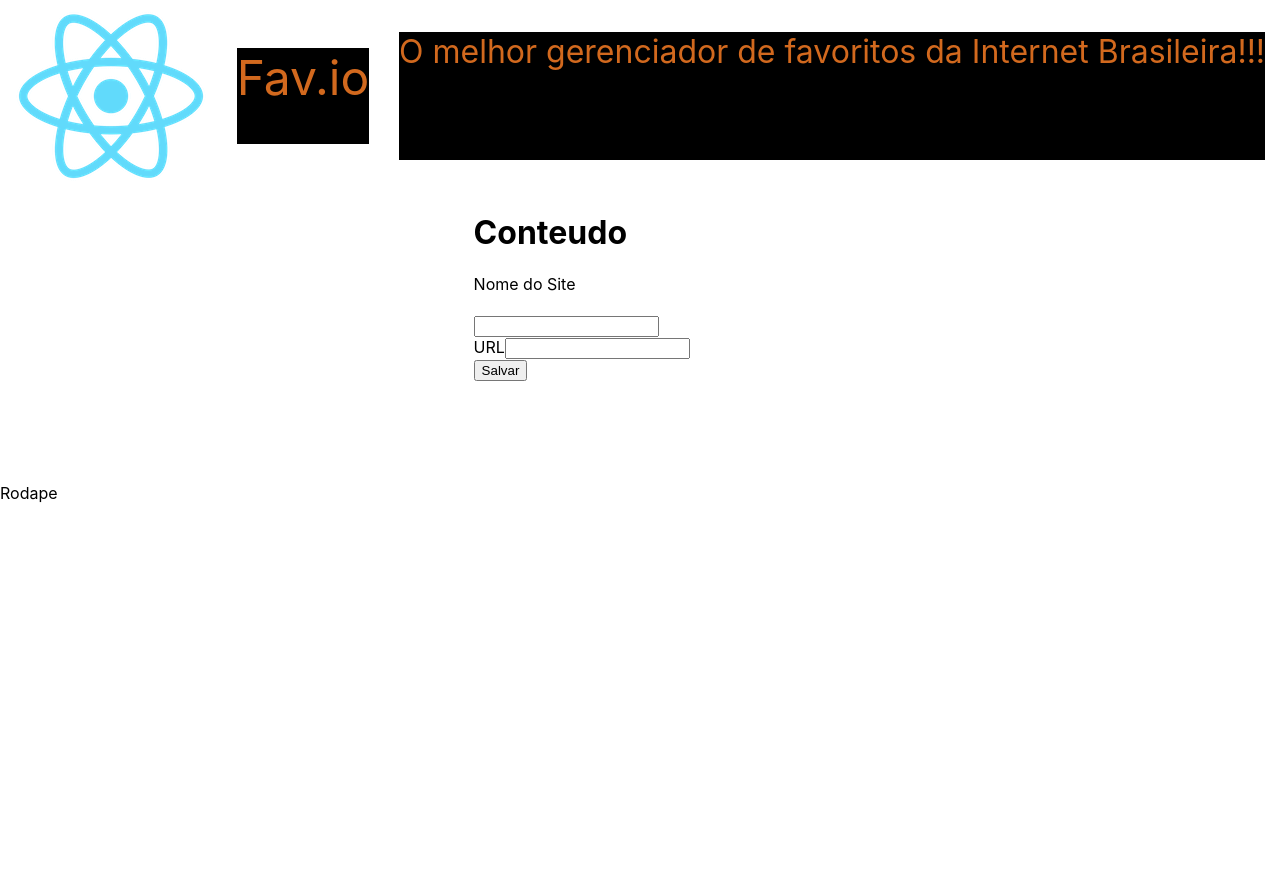
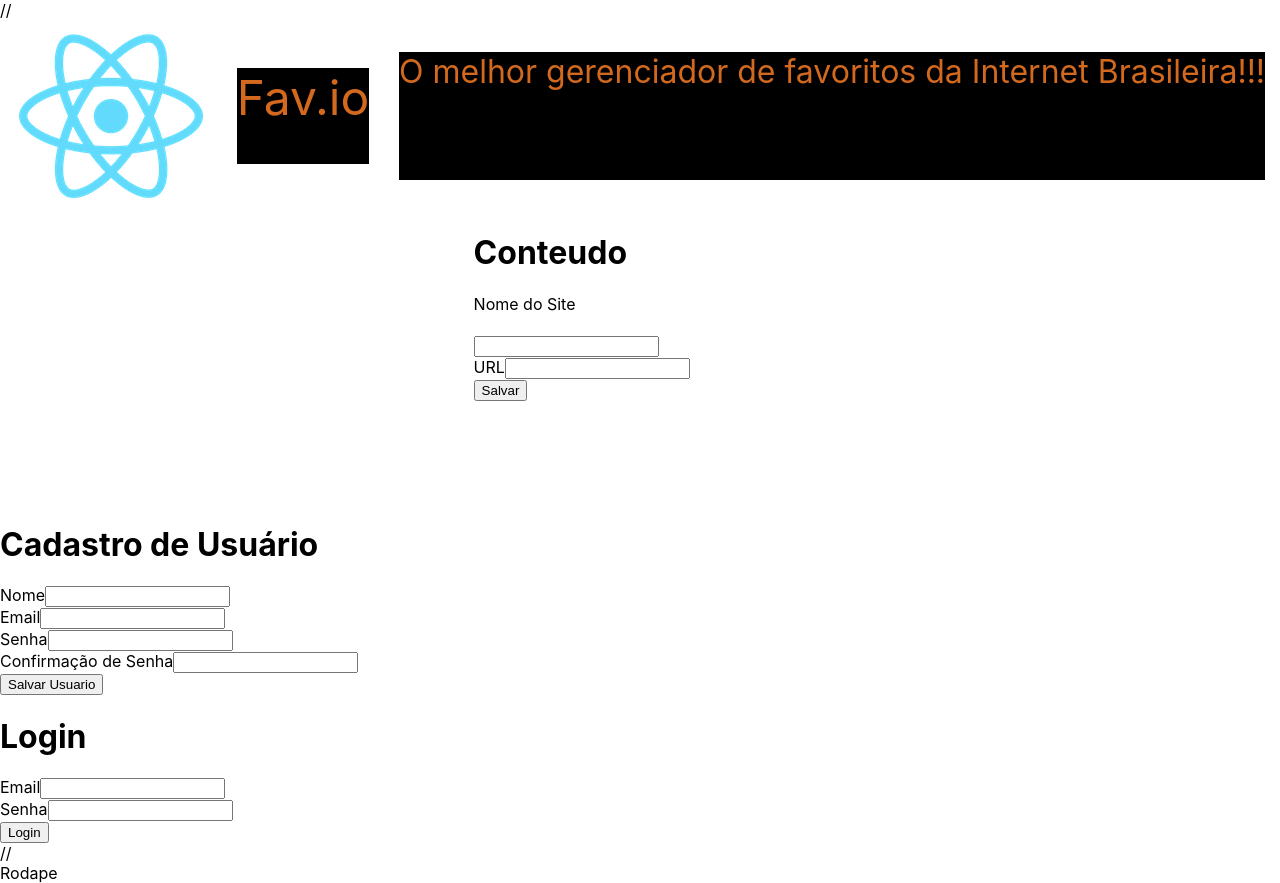
Before and after one commit to marmundo/favio, a React (Create React App) app: page / in a window 1280 px wide. Before the commit the page ends 800 px from the top, so only its background shows below. Built offline with nearby package versions, Linux system fonts and the light colour scheme.

Commit message:
adiciona cadastro e login de usuario

```diff
--- a/src/App.js
+++ b/src/App.js
@@ -1,8 +1,9 @@
 import './App.css';
 import Cabecalho from './componentes/Cabecalho'
+import CadastroUsuario from './componentes/CadastroUsuario';
+import Login from './componentes/Login';
 import Conteudo from './componentes/Conteudo2';
 import Rodape from './componentes/Rodape';
-import Estados from './exemplos/Estados';
 
 
 /*
@@ -10,18 +11,19 @@ Arquivo App JSX
 Componente funcional = Porque ele é uma função
 */
 function App() {
-
-  /*Todo componente deve retornar um html entre parenteses*/
   return (
-    /*O React substitui className por class pq class é palavra reservada do JS*/
-    <>
-    {/* Nosso cabecalho tem uma propriedade chamada titulo */}
-    <Cabecalho logo="logo192.png" titulo="Fav.io" subtitulo="O melhor gerenciador de favoritos da Internet Brasileira!!!"/>
-    <Conteudo/>
-    {/* <Estados/> */}
-    <Rodape/>
-    </>
+      // /*O React substitui className por class pq class é palavra reservada do JS*/
+  <>
+  // {/* Nosso cabecalho tem uma propriedade chamada titulo */}
+  <Cabecalho logo="logo192.png" titulo="Fav.io" subtitulo="O melhor gerenciador de favoritos da Internet Brasileira!!!"/>
+  <Conteudo/>
+  <CadastroUsuario/>
+  <Login/>
+  // {/* <Estados/> */}
+  <Rodape/>
+  </>
   );
 }
 
+
 export default App;
--- /dev/null
+++ b/src/componentes/CadastroUsuario/index.jsx
@@ -0,0 +1,57 @@
+import React, { useState } from 'react'
+import styles from "../Conteudo/Conteudo.module.css";
+
+const CadastroUsuario = () => {
+
+    const [nome,setNome]=useState('')
+    const [email,setEmail]=useState('')
+    const [senha,setSenha]=useState('')
+    const [confirmacaoSenha,setconfirmacaoSenha]=useState('')
+
+    function handleNome(e){
+        setNome(e.target.value)
+    }
+    function handleEmail(e){
+        setEmail(e.target.value)
+    }
+    function handleSenha(e){
+        setSenha(e.target.value)
+    }
+    function handleConfirmacaoDeSenha(e){
+        setconfirmacaoSenha(e.target.value)
+    }
+
+    function handleSubmit(e){
+        if(senha==confirmacaoSenha){
+            const user={nome,email,senha}
+            localStorage.setItem('user',JSON.stringify(user))
+        }else{
+            alert("As senhas não coincidem")
+        }
+    }
+
+  return (
+        <div id="div-cadastro-usuario" className={styles.conteudo}>
+          <h1>Cadastro de Usuário</h1>
+          <form>
+            <label htmlFor="cadastro_nome">Nome</label>
+            <input type="text" onChange={(e) => handleNome(e)} />
+            <br/>            <label htmlFor="cadastro_email">Email</label>
+            <input type="text" onChange={(e) => handleEmail(e)} />
+            <br/>
+            <label htmlFor="cadastro_senha">Senha</label>
+            <input type="text" onChange={(e) => handleSenha(e)} />
+            <br/>
+            <label htmlFor="cadastro_confirmacaoSenha">Confirmação de Senha</label>
+            <input type="text" onChange={(e) => handleConfirmacaoDeSenha(e)} />
+            <br/>
+            <button onClick={(e)=>{
+                e.preventDefault();
+                handleSubmit(e)
+            }}>Salvar Usuario</button>
+          </form>
+        </div>
+      );
+}
+
+export default CadastroUsuario
--- /dev/null
+++ b/src/componentes/Login/index.jsx
@@ -0,0 +1,49 @@
+import React, { useState } from 'react'
+import styles from "../Conteudo/Conteudo.module.css";
+
+const Login = () => {
+
+    const [email,setEmail]=useState('')
+    const [senha,setSenha]=useState('')
+
+
+    function handleEmail(e){
+        setEmail(e.target.value)
+    }
+    function handleSenha(e){
+        setSenha(e.target.value)
+    }
+    function handleSubmit(e){
+       const user=JSON.parse(localStorage.getItem('user'))
+       console.log(user)
+       if (user!=null){
+        console.log(user.email)
+        console.log(user.senha)
+        if(email==user.email && senha==user.senha){
+            alert("Usuário Logado")
+        }else{
+            alert("Erro nas credenciais. Tente Novamente!")
+        }
+       }
+    }
+
+  return (
+        <div id="div-cadastro-usuario" className={styles.conteudo}>
+          <h1>Login</h1>
+          <form>
+            <label htmlFor="cadastro_nome">Email</label>
+            <input type="text" onChange={(e) => handleEmail(e)} />
+            <br/>            <label htmlFor="cadastro_email">Senha</label>
+            <input type="text" onChange={(e) => handleSenha(e)} />
+            <br/>
+
+            <button onClick={(e)=>{
+                e.preventDefault();
+                handleSubmit(e)
+            }}>Login</button>
+          </form>
+        </div>
+      );
+}
+
+export default Login
```
